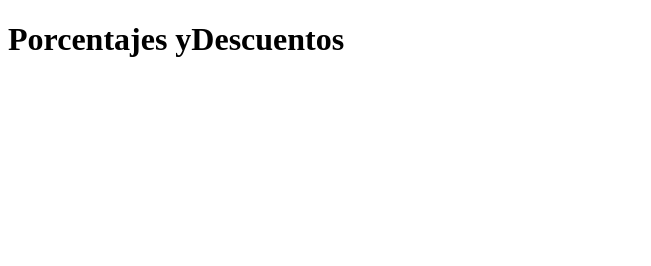
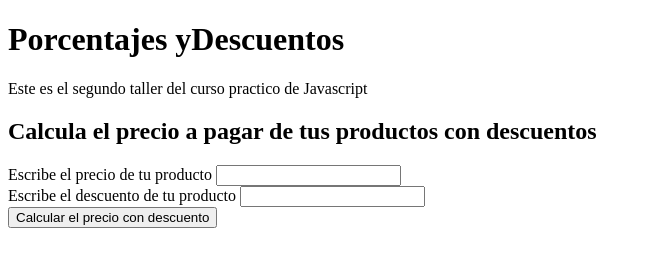
Before and after one commit to p11studio/platzi-curso-practico-javascript, a plain HTML site: page descuentos.html in a window 1280 px wide. Shown: the whole page, without its empty margins (0-651 px from the left). Drawn offline with Linux system fonts and the light colour scheme.

Commit message:
Clase 12

```diff
--- a/descuentos.html
+++ b/descuentos.html
@@ -7,7 +7,26 @@
     <title>Porcentajes y descuentos </title>
 </head>
 <body>
-    <h1>Porcentajes yDescuentos</h1>
+    <header>
+        <h1>Porcentajes yDescuentos</h1>
+        <p>Este es el segundo taller del curso practico de Javascript</p>
+    </header>
+
+    <section>
+        <h2>Calcula el precio a pagar de tus productos con descuentos</h2>
+        <form action="">
+            <label for="InputPrice">Escribe el precio de tu producto</label>
+            <input id="InputPrice" type="number"><br>
+
+            <label for="InputDiscount">Escribe el descuento de tu producto</label>
+            <input id="InputDiscount" type="number"><br>
+
+            <button type="button" onclick="onClickButtonPriceDiscount()">Calcular el precio con descuento</button>
+
+            <p id="ResultPrice"></p>
+
+        </form>
+    </section>
    <script src="./descuentos.js"></script>
 </body>
 </html>
--- a/descuentos.js
+++ b/descuentos.js
@@ -0,0 +1,30 @@
+//const precioOriginal = 120;
+//const descuento = 18;
+
+function calcularPrecioConDescuento(precio, descuento) {
+    const porcentajePrecioConDescuento = 100 - descuento;
+    const precioConDescuento = (precio * porcentajePrecioConDescuento) / 100;
+
+    return precioConDescuento
+}
+
+function onClickButtonPriceDiscount() {
+    const inputPrice = document.getElementById("InputPrice");
+    const priceValue = inputPrice.value;
+
+    const inputDiscuount = document.getElementById("InputDiscount");
+    const discountValue = inputDiscuount.value;
+
+    const precioConDescuento = calcularPrecioConDescuento(priceValue, discountValue);
+    const resulP = document.getElementById("ResultPrice");
+    resulP.innerText = "El precio con descuento son: $" + precioConDescuento;
+
+
+}
+
+// console.log({
+//     precioOriginal,
+//     descuento,
+//     porcentajePrecioConDescuento,
+//     precioConDescuento,
+// })
```
